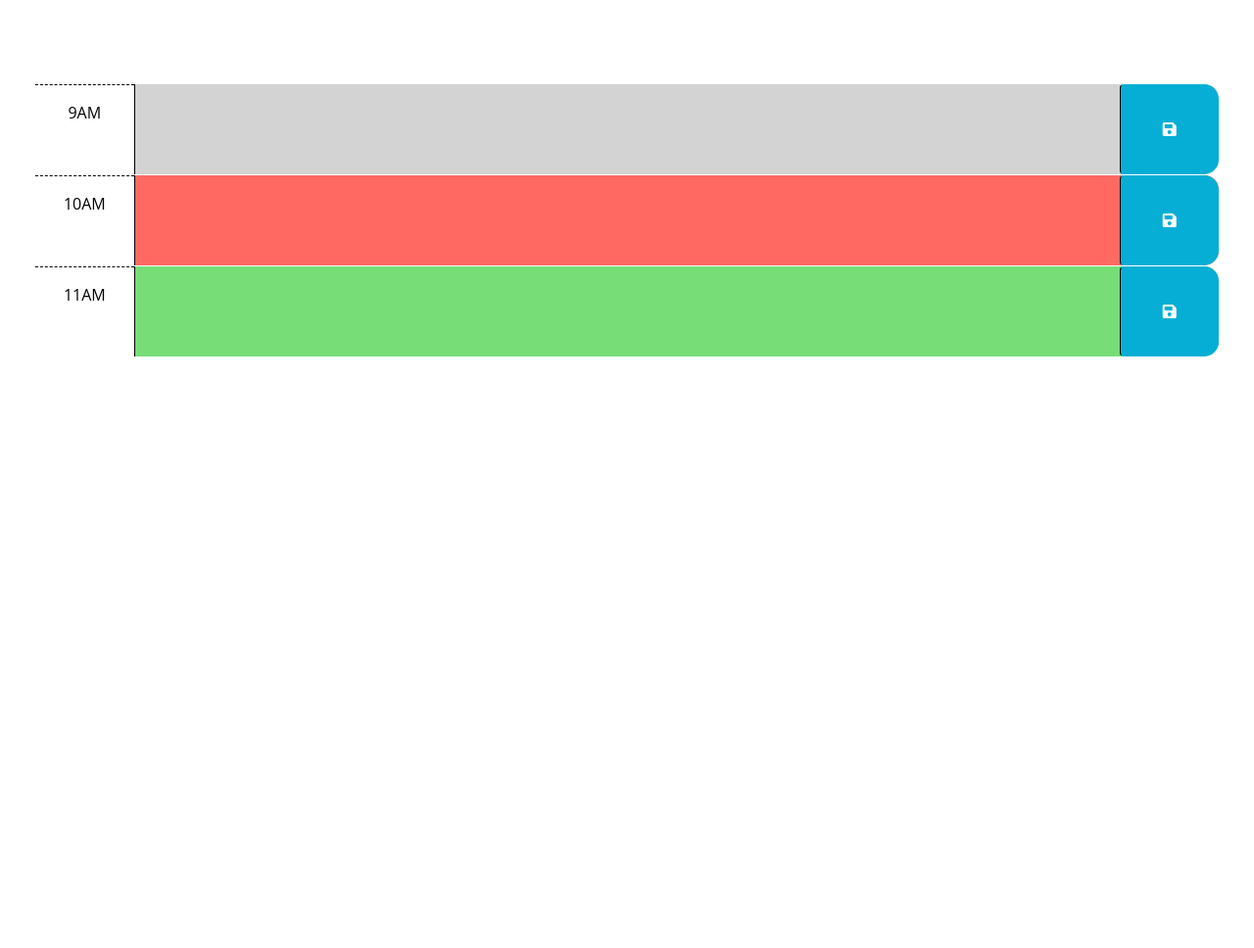
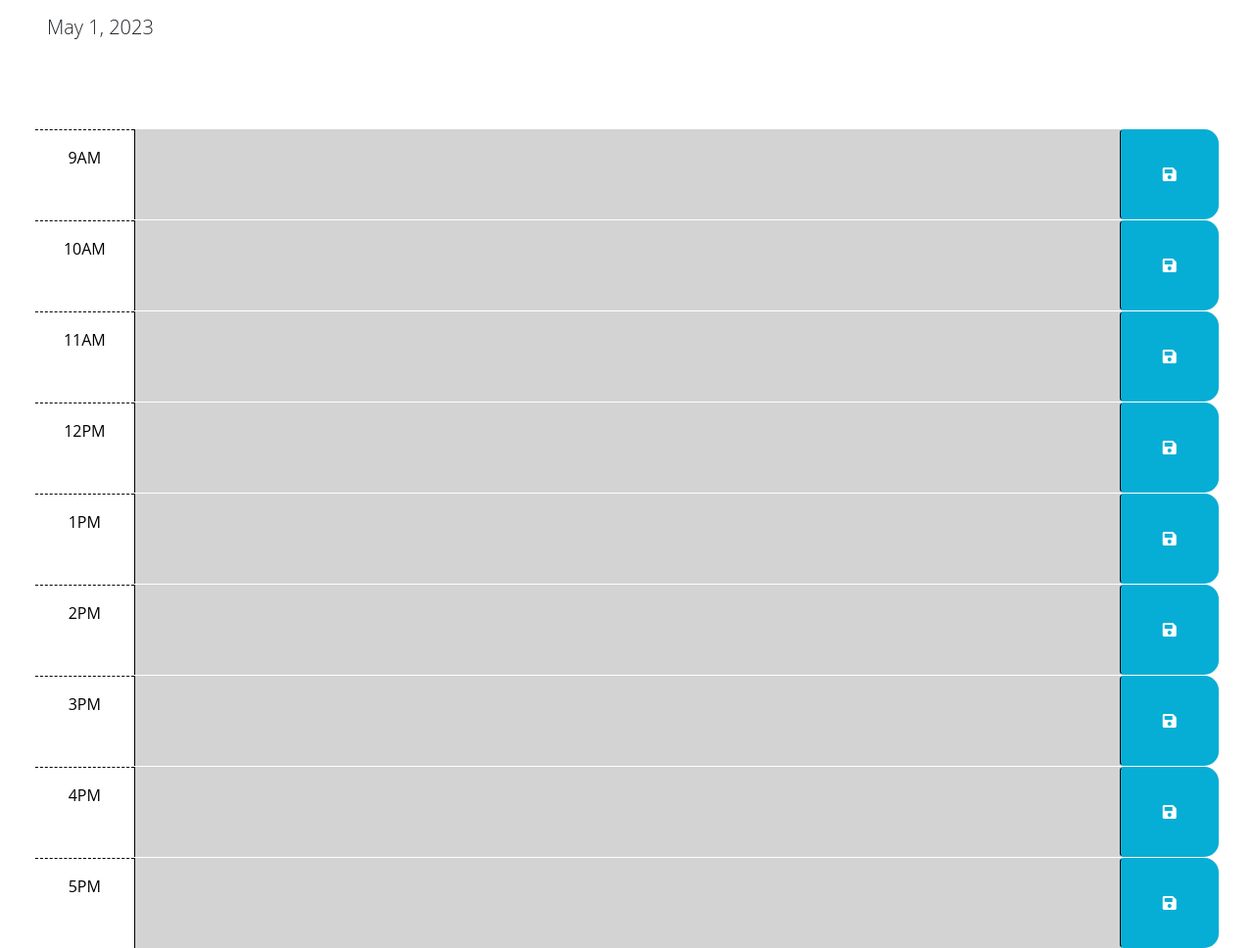
Before and after one commit to cwchilvers/UCI-TCBC-05, a plain HTML site: page index.html in a window 1280 px wide. Shown: the part 166-1134 px from the top of the page at 98% size. Before the commit the page ends 800 px from the top, so only its background shows below. Drawn offline with nearby package versions, Linux system fonts and the light colour scheme; files that its build step writes are made by us from their sources.

Commit message:
App now changes color of row representing the current hour

```diff
--- a/assets/js/script.js
+++ b/assets/js/script.js
@@ -1,23 +1,55 @@
+
+
+
+
+
+
 // Wrap all code that interacts with the DOM in a call to jQuery to ensure that
 // the code isn't run until the browser has finished rendering all the elements
-// in the html.
-$(function () {
+// in the html. 👍
+$(window).on('load', function() {
+
+
   // TODO: Add a listener for click events on the save button. This code should
   // use the id in the containing time-block as a key to save the user input in
-  // local storage. HINT: What does `this` reference in the click listener
-  // function? How can DOM traversal be used to get the "hour-x" id of the
+  // local storage.
+  // HINT: What does `this` reference in the click listener function?
+  // How can DOM traversal be used to get the "hour-x" id of the
   // time-block containing the button that was clicked? How might the id be
   // useful when saving the description in local storage?
-  //
+  const saveButton = document.getElementsByClassName("btn saveBtn col-2 col-md-1")[0];
+  saveButton.addEventListener("click", function() {
+    console.log("Clicked save button");
+  });
+
+
+
   // TODO: Add code to apply the past, present, or future class to each time
-  // block by comparing the id to the current hour. HINTS: How can the id
-  // attribute of each time-block be used to conditionally add or remove the
-  // past, present, and future classes? How can Day.js be used to get the
-  // current hour in 24-hour time?
-  //
+  // block by comparing the id to the current hour.
+  // HINTS: How can the id attribute of each time-block be used to conditionally
+  // add or remove the past, present, and future classes?
+  // How can Day.js be used to get the current hour in 24-hour time? 👍
+  let currentHour = dayjs().hour();
+  const container = document.getElementById("container");
+  console.log(currentHour);
+
+  for (let i = 0; i < 9; i++) {
+    console.log("i = " + i);
+    let hour = container.children[i].id.split('-')[1];
+    console.log(hour);
+    if (hour === String(currentHour)) {
+      container.children[i].classList = 'row time-block present';
+      console.log("true");
+    }
+  }
+
   // TODO: Add code to get any user input that was saved in localStorage and set
   // the values of the corresponding textarea elements. HINT: How can the id
   // attribute of each time-block be used to do this?
-  //
-  // TODO: Add code to display the current date in the header of the page.
+
+
+
+  // TODO: Add code to display the current date in the header of the page. 👍
+  let today = dayjs();
+  $('#currentDay').text(today.format('MMM D, YYYY'));
 });
--- a/index.html
+++ b/index.html
@@ -20,7 +20,8 @@
       href="https://fonts.googleapis.com/css2?family=Fira+Sans:wght@400;700&display=swap"
       rel="stylesheet"
     />
-    <link rel="stylesheet" href="style.css" />
+    <link rel="stylesheet" href="./assets/css/style.css" />
+
     <title>Work Day Scheduler</title>
   </head>
 
@@ -30,7 +31,7 @@
       <p class="lead">A simple calendar app for scheduling your work day</p>
       <p id="currentDay" class="lead"></p>
     </header>
-    <div class="container-fluid px-5">
+    <div class="container-fluid px-5" id ="container">
       <!-- Use class for "past", "present", and "future" to apply styles to the
         time-block divs accordingly. The javascript will need to do this by
         adding/removing these classes on each div by comparing the hour in the
@@ -41,7 +42,6 @@
         code is implemented.
         -->
 
-      <!-- Example of a past time block. The "past" class adds a gray background color. -->
       <div id="hour-9" class="row time-block past">
         <div class="col-2 col-md-1 hour text-center py-3">9AM</div>
         <textarea class="col-8 col-md-10 description" rows="3"> </textarea>
@@ -50,8 +50,7 @@
         </button>
       </div>
 
-      <!-- Example of a present time block. The "present" class adds a red background color. -->
-      <div id="hour-10" class="row time-block present">
+      <div id="hour-10" class="row time-block past">
         <div class="col-2 col-md-1 hour text-center py-3">10AM</div>
         <textarea class="col-8 col-md-10 description" rows="3"> </textarea>
         <button class="btn saveBtn col-2 col-md-1" aria-label="save">
@@ -59,9 +58,56 @@
         </button>
       </div>
 
-      <!-- Example of a future time block. The "future" class adds a green background color. -->
-      <div id="hour-11" class="row time-block future">
+      <div id="hour-11" class="row time-block past">
         <div class="col-2 col-md-1 hour text-center py-3">11AM</div>
+        <textarea class="col-8 col-md-10 description" rows="3"> </textarea>
+        <button class="btn saveBtn col-2 col-md-1" aria-label="save">
+          <i class="fas fa-save" aria-hidden="true"></i>
+        </button>
+      </div>
+
+      <div id="hour-12" class="row time-block past">
+        <div class="col-2 col-md-1 hour text-center py-3">12PM</div>
+        <textarea class="col-8 col-md-10 description" rows="3"> </textarea>
+        <button class="btn saveBtn col-2 col-md-1" aria-label="save">
+          <i class="fas fa-save" aria-hidden="true"></i>
+        </button>
+      </div>
+
+      <div id="hour-13" class="row time-block past">
+        <div class="col-2 col-md-1 hour text-center py-3">1PM</div>
+        <textarea class="col-8 col-md-10 description" rows="3"> </textarea>
+        <button class="btn saveBtn col-2 col-md-1" aria-label="save">
+          <i class="fas fa-save" aria-hidden="true"></i>
+        </button>
+      </div>
+
+      <div id="hour-14" class="row time-block past">
+        <div class="col-2 col-md-1 hour text-center py-3">2PM</div>
+        <textarea class="col-8 col-md-10 description" rows="3"> </textarea>
+        <button class="btn saveBtn col-2 col-md-1" aria-label="save">
+          <i class="fas fa-save" aria-hidden="true"></i>
+        </button>
+      </div>
+
+      <div id="hour-15" class="row time-block past">
+        <div class="col-2 col-md-1 hour text-center py-3">3PM</div>
+        <textarea class="col-8 col-md-10 description" rows="3"> </textarea>
+        <button class="btn saveBtn col-2 col-md-1" aria-label="save">
+          <i class="fas fa-save" aria-hidden="true"></i>
+        </button>
+      </div>
+
+      <div id="hour-16" class="row time-block past">
+        <div class="col-2 col-md-1 hour text-center py-3">4PM</div>
+        <textarea class="col-8 col-md-10 description" rows="3"> </textarea>
+        <button class="btn saveBtn col-2 col-md-1" aria-label="save">
+          <i class="fas fa-save" aria-hidden="true"></i>
+        </button>
+      </div>
+
+      <div id="hour-17" class="row time-block past">
+        <div class="col-2 col-md-1 hour text-center py-3">5PM</div>
         <textarea class="col-8 col-md-10 description" rows="3"> </textarea>
         <button class="btn saveBtn col-2 col-md-1" aria-label="save">
           <i class="fas fa-save" aria-hidden="true"></i>
@@ -74,6 +120,6 @@
     integrity="sha256-iu/zLUB+QgISXBLCW/mcDi/rnf4m4uEDO0wauy76x7U="
     crossorigin="anonymous"></script>
 
-    <script src="script.js"></script>
+    <script src="./assets/js/script.js"></script>
   </body>
 </html>
```
